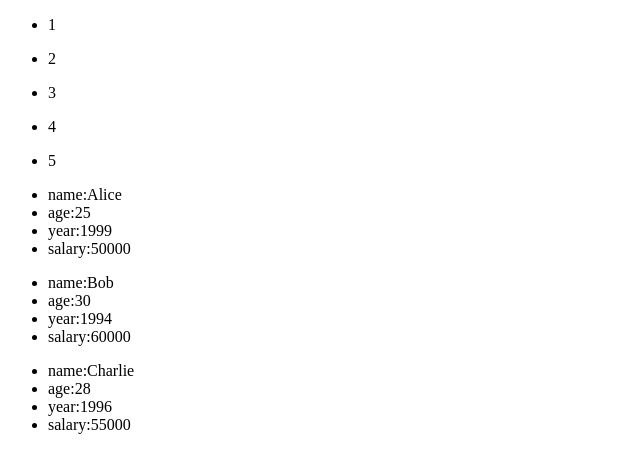
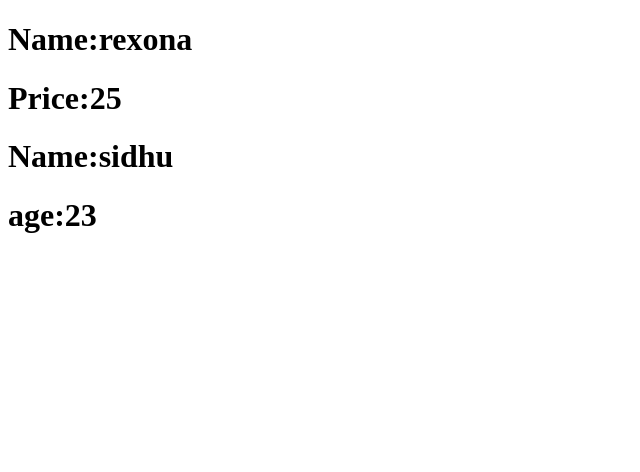
Before and after one commit to Dharmateja69/React-Course, a React (Vite) app in the folder react-demos/: page / in a window 1280 px wide. Shown: the top 472 px of the page, without its empty margins (0-640 px from the left). Built offline with nearby package versions, Linux system fonts and the light colour scheme.

Commit message:
Props used to pass data from parent to child

```diff
--- a/react-demos/src/App.jsx
+++ b/react-demos/src/App.jsx
@@ -1,51 +1,12 @@
 import React from "react";
-const num = [1, 2, 3, 4, 5];
+import Person from "./Assignment/Person";
+import Product from "./Assignment/Product";
 
 export default function App() {
-  const userInfo = [
-    {
-      name: "Alice",
-      age: 25,
-      year: 1999,
-      salary: 50000,
-    },
-    {
-      name: "Bob",
-      age: 30,
-      year: 1994,
-      salary: 60000,
-    },
-    {
-      name: "Charlie",
-      age: 28,
-      year: 1996,
-      salary: 55000,
-    },
-  ];
-
   return (
     <div>
-      {num.map((number) => (
-        // <ul>//App.jsx:6 Warning: Each child in a list should have a unique "key" prop.
-        <ul key={number}>
-          <li>{number}</li>
-        </ul>
-      ))}
-
-      {userInfo.map(
-        (
-          items //here we will use only ( ) after the call back function use {}
-        ) => (
-          <ul key={Math.random()}>
-            {/* //here the key will be its own value only. */}
-            <li> name:{items.name}</li>
-            <li>age:{items.age}</li>
-            <li>year:{items.year}</li>
-            <li>salary:{items.salary}</li>
-          </ul>
-        )
-      )}
+      <Product name="rexona" price="25" />
+      <Person name="sidhu" age="23" />
     </div>
   );
 }
-//1:02:56
--- /dev/null
+++ b/react-demos/src/Assignment/Person.jsx
@@ -0,0 +1,12 @@
+import React from "react";
+
+const Person = (props) => {
+  return (
+    <div>
+      <h1>Name:{props.name}</h1>
+      <h1>age:{props.age}</h1>
+    </div>
+  );
+};
+
+export default Person;
--- /dev/null
+++ b/react-demos/src/Assignment/Product.jsx
@@ -0,0 +1,12 @@
+import React from "react";
+
+const Product = (props) => {
+  return (
+    <div>
+      <h1>Name:{props.name}</h1>
+      <h1>Price:{props.price}</h1>
+    </div>
+  );
+};
+
+export default Product;
```
Also changed, not shown: react-demos/src/Components/Propes.jsx (added, +15 -0 lines).
